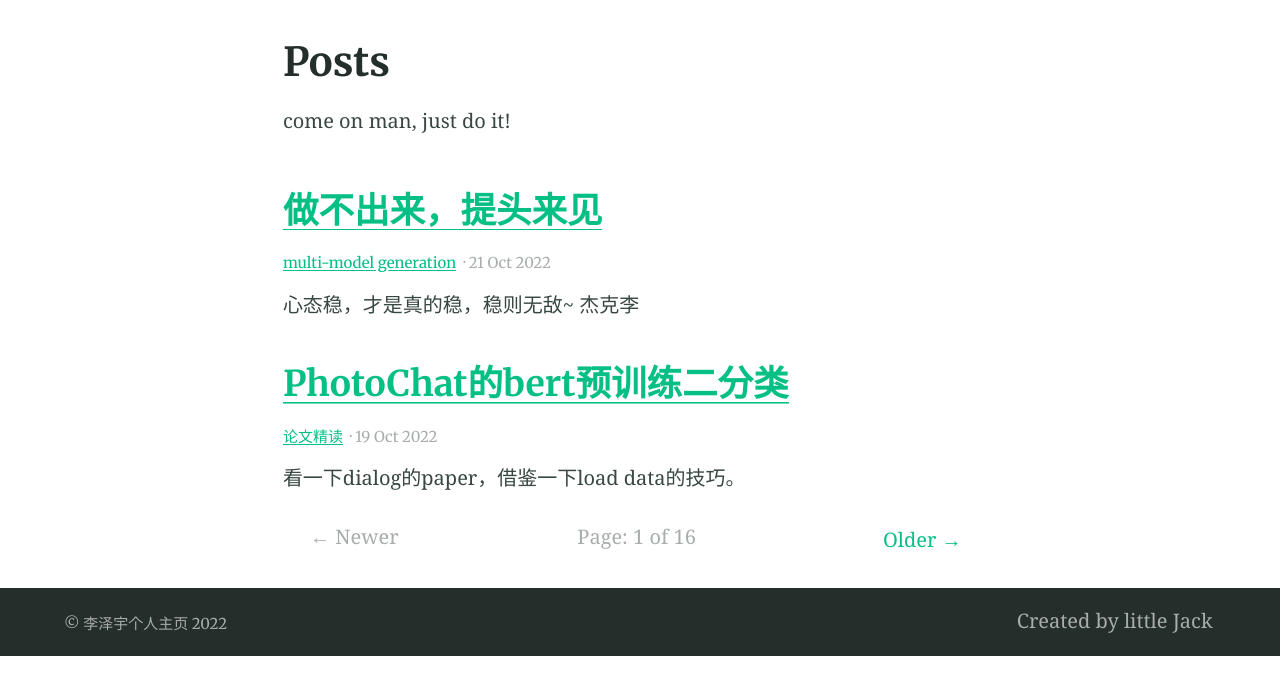
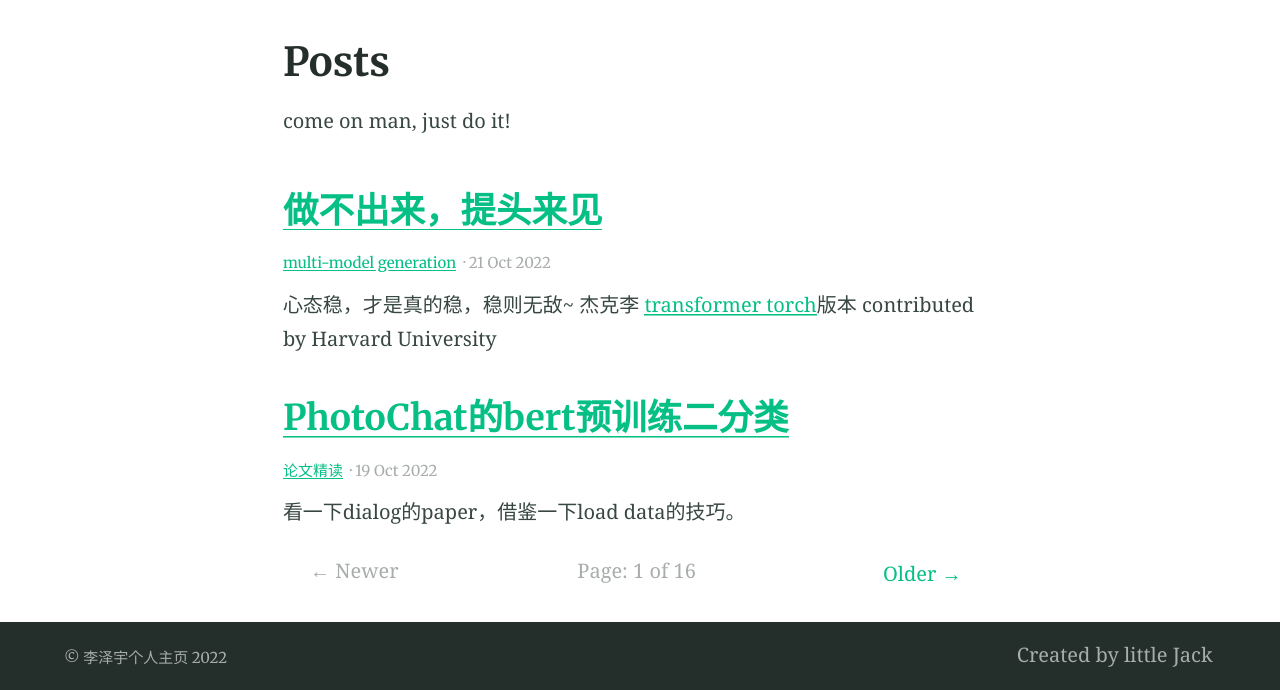
Before and after one commit to lizeyujack/lizeyujack.github.io, a Jekyll site: the page built from blog/index.html, in a window 1280 px wide. Shown: the part 424-1114 px from the top of the page. Built offline with Jekyll 4.4.1, drawn with Linux system fonts in a browser that asks for light colours; the list of posts is cut into pages by our own code; before the commit the page ends 1080 px from its top, so only the background shows below that.

Commit message:
Update 2022-10-21-26.md

```diff
--- a/_posts/2022-10-21-26.md
+++ b/_posts/2022-10-21-26.md
@@ -8,7 +8,9 @@ feature_image: "https://user-images.githubusercontent.com/53364734/192078882-190
 ---
 
 心态稳，才是真的稳，稳则无敌~ 杰克李
+[transformer torch](https://github.com/harvardnlp/annotated-transformer)版本 contributed by Harvard University
 <!-- more -->
+
 更改链接：[![更改博客链接](https://user-images.githubusercontent.com/53364734/192180297-c1654533-eb5f-4bf9-aa9f-ab830208a5e3.png)](https://github.com/lizeyujack/lizeyujack.github.io/edit/main/_posts/2022-10-21-26.md)
 
 难得有卡，跑一个bert二分类 。tmd
```
